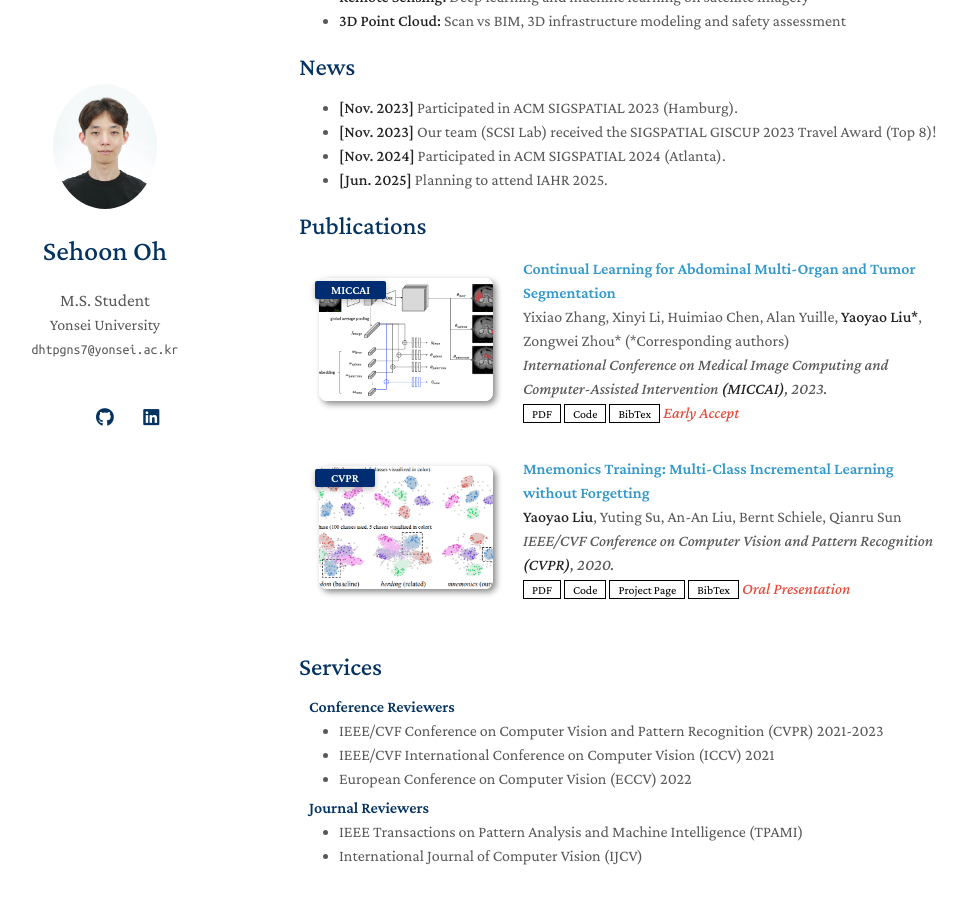
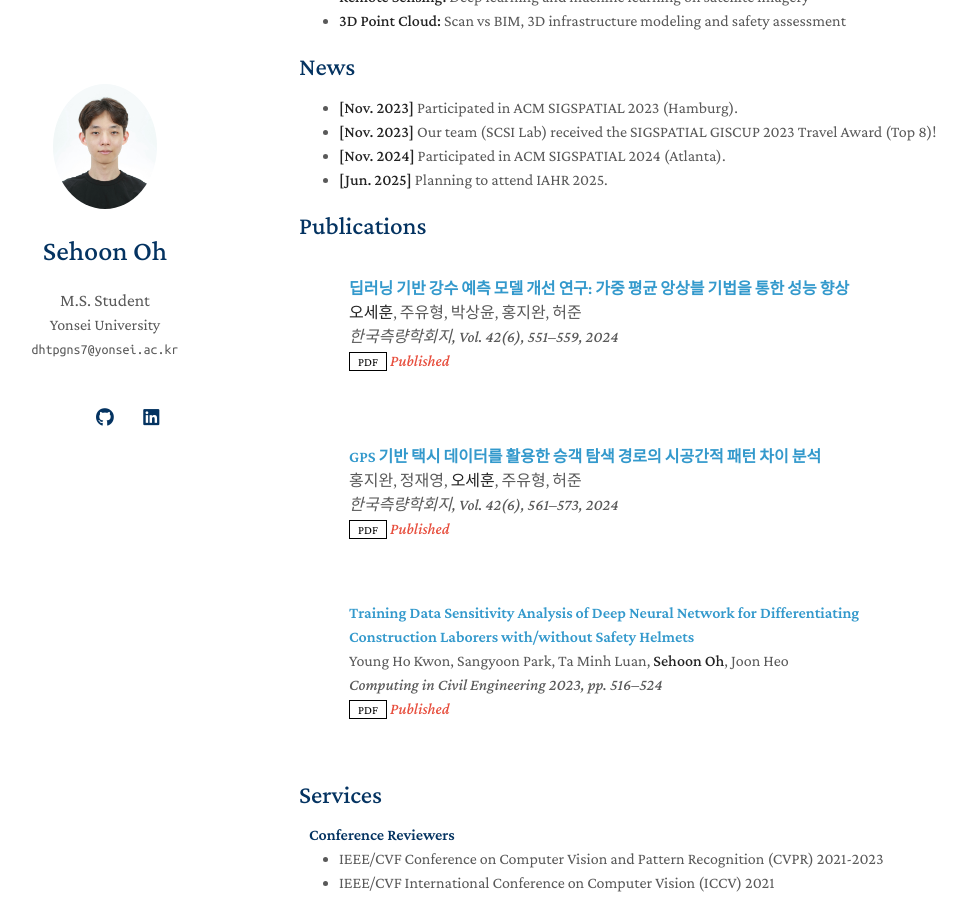
Before and after one commit to OHSEHOON99/OHSEHOON99.github.io, a Jekyll site: the page built from index.md, in a window 1280 px wide and 900 px high, scrolled down 354 px. Shown: the whole window, without its empty margins (171-1137 px from the left). Built offline with Jekyll 4.4.1, drawn with Linux system fonts in a browser that asks for light colours; a style sheet for code colours, icons or effects is not loaded; our own code applies the rules of GitHub Pages for plain Markdown files.

Commit message:
Update publications.yml

```diff
--- a/_data/publications.yml
+++ b/_data/publications.yml
@@ -1,22 +1,22 @@
 main:
 
-  - title: Continual Learning for Abdominal Multi-Organ and Tumor Segmentation
-    authors: Yixiao Zhang, Xinyi Li, Huimiao Chen, Alan Yuille, <strong>Yaoyao Liu*</strong>, Zongwei Zhou* (*Corresponding authors)
-    conference_short: MICCAI
-    conference: International Conference on Medical Image Computing and Computer-Assisted Intervention <strong>(MICCAI)</strong>, 2023.
-    pdf: https://arxiv.org/pdf/2306.00988.pdf
-    code: https://github.com/MrGiovanni/ContinualLearning
-    bibtex: https://bib.yliu.me/MICCAI23.txt
-    image: ./assets/img/teaser_example_2.png
-    notes: Early Accept
+  - title: "딥러닝 기반 강수 예측 모델 개선 연구: 가중 평균 앙상블 기법을 통한 성능 향상"
+    authors: <strong>오세훈</strong>, 주유형, 박상윤, 홍지완, 허준
+    conference_short: 한국측량학회지
+    conference: 한국측량학회지, Vol. 42(6), 551–559, 2024
+    pdf: https://www.dbpia.co.kr/Journal/articleDetail?nodeId=NODE12021764
+    notes: Published
 
-  - title: "Mnemonics Training: Multi-Class Incremental Learning without Forgetting"
-    authors: <strong>Yaoyao Liu</strong>, Yuting Su, An-An Liu, Bernt Schiele, Qianru Sun
-    conference_short: CVPR
-    conference: IEEE/CVF Conference on Computer Vision and Pattern Recognition <strong>(CVPR)</strong>, 2020.
-    pdf: https://arxiv.org/pdf/2002.10211.pdf
-    code: https://github.com/yaoyao-liu/class-incremental-learning/tree/main/mnemonics-training
-    page: https://class-il.mpi-inf.mpg.de/mnemonics/
-    bibtex: https://class-il.mpi-inf.mpg.de/mnemonics/
-    notes: Oral Presentation
-    image: ./assets/img/teaser_example.png
+  - title: "GPS 기반 택시 데이터를 활용한 승객 탐색 경로의 시공간적 패턴 차이 분석"
+    authors: 홍지완, 정재영, <strong>오세훈</strong>, 주유형, 허준
+    conference_short: 한국측량학회지
+    conference: 한국측량학회지, Vol. 42(6), 561–573, 2024
+    pdf: https://www.dbpia.co.kr/Journal/articleDetail?nodeId=NODE12021765
+    notes: Published
+
+  - title: "Training Data Sensitivity Analysis of Deep Neural Network for Differentiating Construction Laborers with/without Safety Helmets"
+    authors: Young Ho Kwon, Sangyoon Park, Ta Minh Luan, <strong>Sehoon Oh</strong>, Joon Heo
+    conference_short: Computing in Civil Engineering
+    conference: Computing in Civil Engineering 2023, pp. 516–524
+    pdf: https://ascelibrary.org/doi/abs/10.1061/9780784485248.062
+    notes: Published
```
